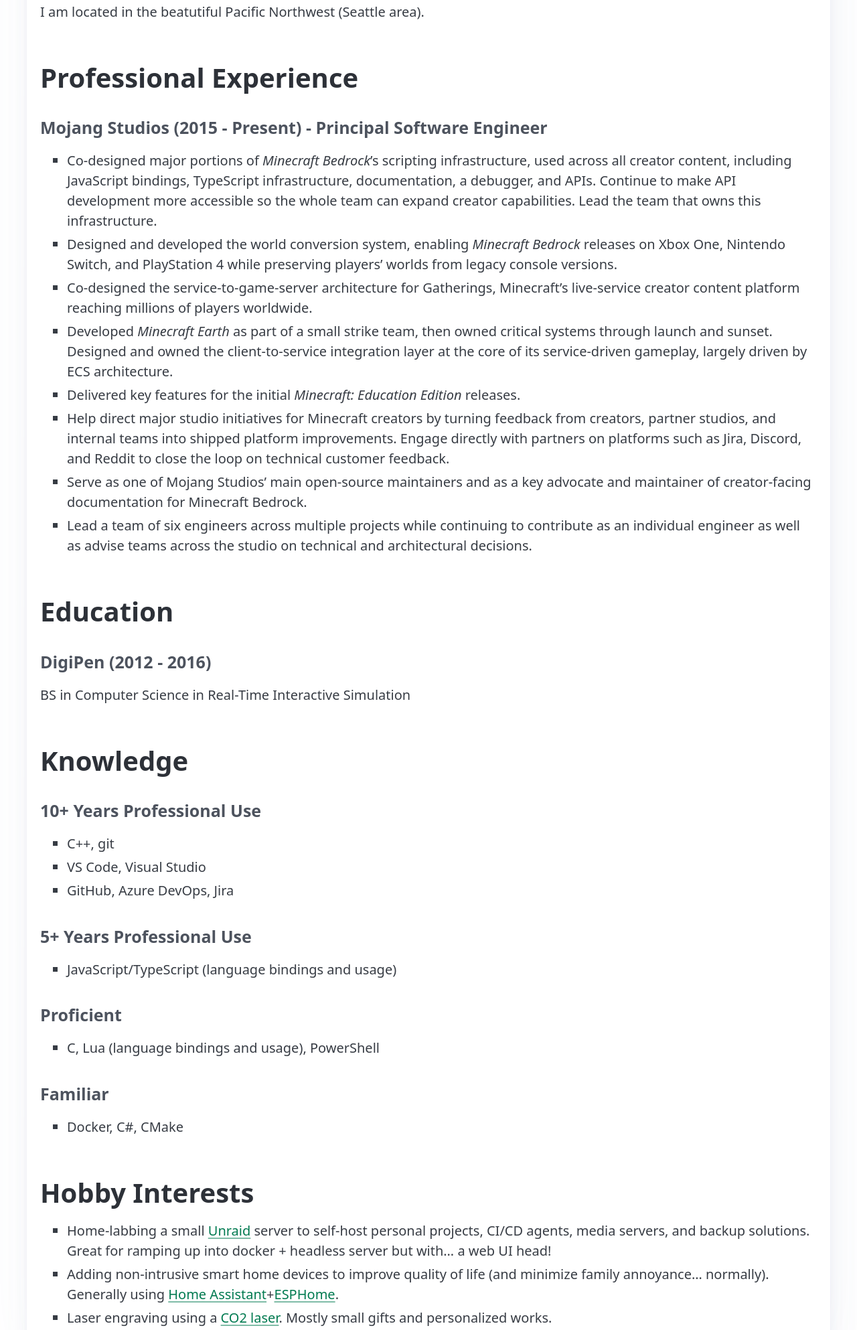
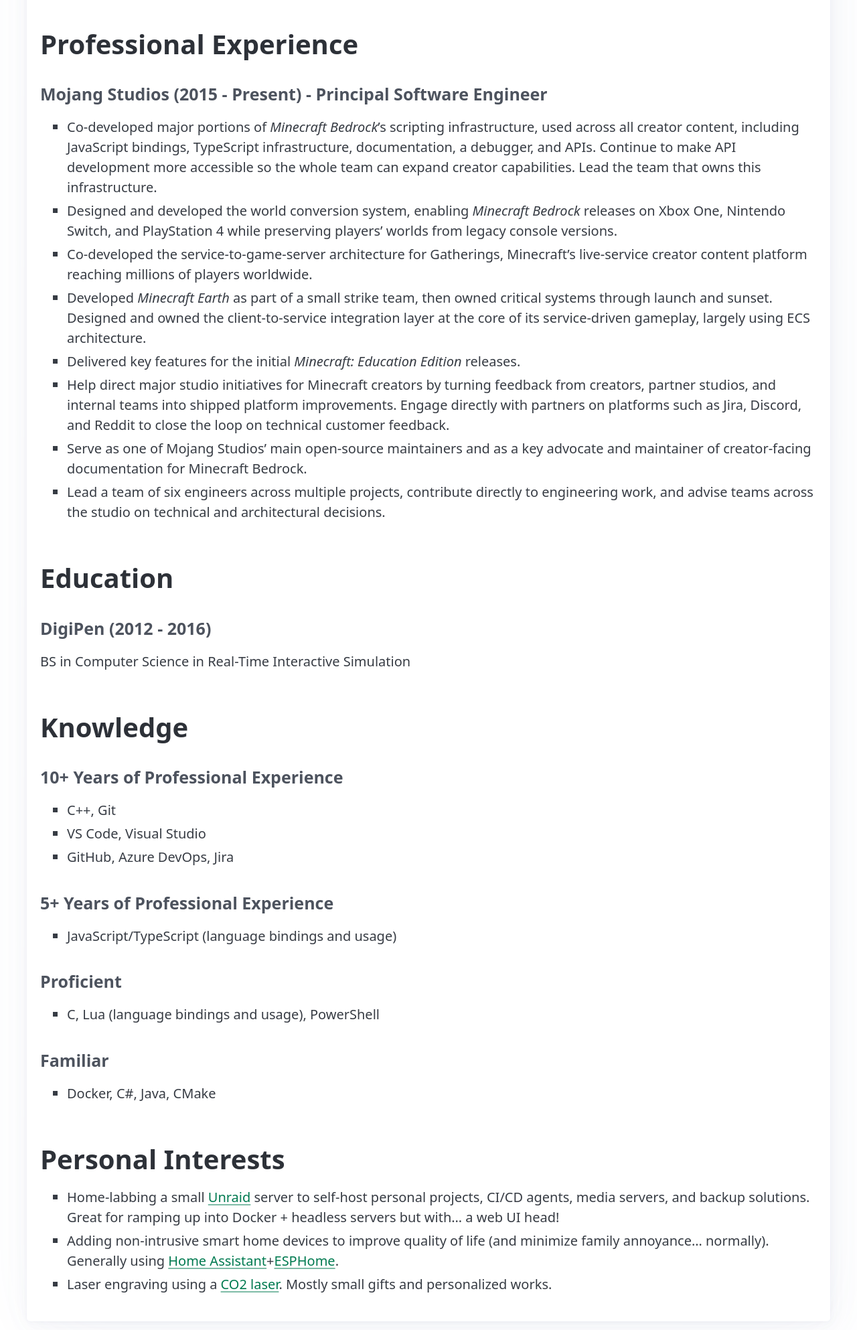
Before and after one commit to JakeShirley/JakeShirley.github.io, an Astro site: page /resume in a window 1280 px wide. Shown: the part 370-2356 px from the top of the page at 67% size. Built offline with nearby package versions, Linux system fonts and the light colour scheme; Astro itself is replaced by a stand-in of ours.

Commit message:
Resume updates

```diff
--- a/src/pages/resume.md
+++ b/src/pages/resume.md
@@ -4,24 +4,22 @@ title: Resume
 description: Jake Shirley's professional experience, education, technical knowledge, and interests.
 ---
 
-# tl;dr
+# Summary
 
-I am a curious, hands-on engineer who works best with direct customer contact and tight feedback cycles. At Mojang Studios, I work closely with creators to understand their goals and extend the platform to support them. I combine broad technical knowledge with practical judgment to turn customer needs into clear plans and team priorities. I deliver through both my own engineering work, the teams I lead and support, and the .
-
-I am located in the beatutiful Pacific Northwest (Seattle area).
+I am a curious, hands-on engineer who works best with direct customer contact and tight feedback cycles. At Mojang, I work closely with creators to understand their goals and extend the Minecraft platform to support them. I combine broad technical knowledge with practical judgment to turn customer needs into clear plans and high-value features. I deliver through my own engineering work and the teams I lead and support.
 
 # Professional Experience
 
 #### Mojang Studios (2015 - Present) - Principal Software Engineer
 
-- Co-designed major portions of *Minecraft Bedrock*'s scripting infrastructure, used across all creator content, including JavaScript bindings, TypeScript infrastructure, documentation, a debugger, and APIs. Continue to make API development more accessible so the whole team can expand creator capabilities. Lead the team that owns this infrastructure.
+- Co-developed major portions of *Minecraft Bedrock*'s scripting infrastructure, used across all creator content, including JavaScript bindings, TypeScript infrastructure, documentation, a debugger, and APIs. Continue to make API development more accessible so the whole team can expand creator capabilities. Lead the team that owns this infrastructure.
 - Designed and developed the world conversion system, enabling  *Minecraft Bedrock* releases on Xbox One, Nintendo Switch, and PlayStation 4 while preserving players' worlds from legacy console versions.
-- Co-designed the service-to-game-server architecture for Gatherings, Minecraft's live-service creator content platform reaching millions of players worldwide.
-- Developed *Minecraft Earth* as part of a small strike team, then owned critical systems through launch and sunset. Designed and owned the client-to-service integration layer at the core of its service-driven gameplay, largely driven by ECS architecture.
+- Co-developed the service-to-game-server architecture for Gatherings, Minecraft's live-service creator content platform reaching millions of players worldwide.
+- Developed *Minecraft Earth* as part of a small strike team, then owned critical systems through launch and sunset. Designed and owned the client-to-service integration layer at the core of its service-driven gameplay, largely using ECS architecture.
 - Delivered key features for the initial *Minecraft: Education Edition* releases.
 - Help direct major studio initiatives for Minecraft creators by turning feedback from creators, partner studios, and internal teams into shipped platform improvements. Engage directly with partners on platforms such as Jira, Discord, and Reddit to close the loop on technical customer feedback.
 - Serve as one of Mojang Studios' main open-source maintainers and as a key advocate and maintainer of creator-facing documentation for Minecraft Bedrock.
-- Lead a team of six engineers across multiple projects while continuing to contribute as an individual engineer as well as advise teams across the studio on technical and architectural decisions.
+- Lead a team of six engineers across multiple projects, contribute directly to engineering work, and advise teams across the studio on technical and architectural decisions.
 
 # Education
 
@@ -31,13 +29,13 @@ BS in Computer Science in Real-Time Interactive Simulation
 
 # Knowledge
 
-#### 10+ Years Professional Use
+#### 10+ Years of Professional Experience
 
-- C++, git
+- C++, Git
 - VS Code, Visual Studio
 - GitHub, Azure DevOps, Jira
 
-#### 5+ Years Professional Use
+#### 5+ Years of Professional Experience
 
 - JavaScript/TypeScript (language bindings and usage)
 
@@ -47,10 +45,10 @@ BS in Computer Science in Real-Time Interactive Simulation
 
 #### Familiar
 
-- Docker, C#, CMake
+- Docker, C#, Java, CMake
 
-# Hobby Interests
+# Personal Interests
 
-- Home-labbing a small [Unraid](https://unraid.net/) server to self-host personal projects, CI/CD agents, media servers, and backup solutions.  Great for ramping up into docker + headless server but with... a web UI head!
+- Home-labbing a small [Unraid](https://unraid.net/) server to self-host personal projects, CI/CD agents, media servers, and backup solutions.  Great for ramping up into Docker + headless servers but with... a web UI head!
 - Adding non-intrusive smart home devices to improve quality of life (and minimize family annoyance... normally). Generally using [Home Assistant](https://www.home-assistant.io/)+[ESPHome](https://esphome.io/).
 - Laser engraving using a [CO2 laser](https://omtech.com/products/90w-co2-laser-engraver-cutting-machine-with-20-x-28-working-area-with-autofocus). Mostly small gifts and personalized works.
```
